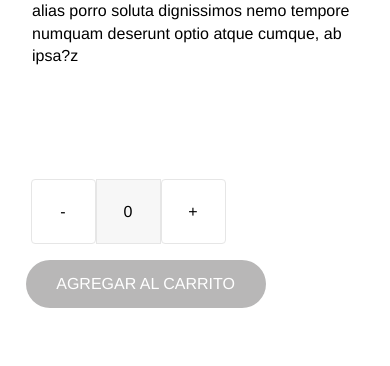
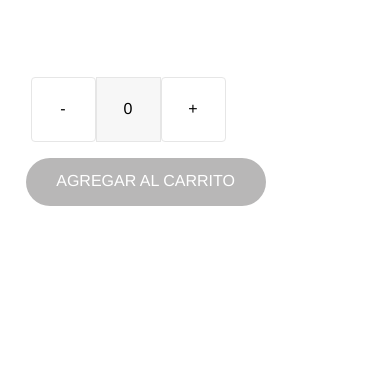
Before and after one commit to camilobeta1998/tiendaonline, a React (Create React App) app: page /detail/1 in a window 390 px wide. Shown: the part 788-1154 px from the top of the page. Built offline with nearby package versions, Linux system fonts and the light colour scheme.

Commit message:
se arreglo unos errores en el css

```diff
--- a/src/styles/estilosMain/estilosItemDetail/_itemDetail.scss
+++ b/src/styles/estilosMain/estilosItemDetail/_itemDetail.scss
@@ -10,9 +10,8 @@
     @media only screen and (max-width:960px){
         height: 100vh;
     }
-
-    @media only screen and (max-width:460px){
-        height: 150vh;
+    @media only screen and (max-width:480px){
+        height: 140vh;
     }
 
     .imagen-detalle-contenedor{
@@ -25,12 +24,18 @@
         transition: all 500ms ease;
         @media only screen and (max-width:960px){
             height: 26em;
+            overflow: hidden;
+            transition: all 500ms ease;
             position: relative;
             top: 25px;
         }
-
         @media only screen and (max-width:480px){
-            width: 22em ;
+            height: 26em;
+            width: 22em;
+            overflow: hidden;
+            transition: all 500ms ease;
+            position: relative;
+            top: 25px;
         }
 
         img{
@@ -40,20 +45,21 @@
             &:hover{
                 transform: scale(1.2);
             }
+
         }
     }
 
     .detalle-contenedor{
         width: 50em;
-        height: 60%;
+        height: 100%;
         color: #000000;
         display: flex;
         flex-direction: column;
         justify-content: center;
-        position: relative;
-        top: 40px;
         @media only screen and (max-width:960px){
             justify-content: flex-start;
+            position: relative;
+            top: 40px;
         }
         .informacion-detallada{
             margin: 0 32px;
@@ -78,10 +84,7 @@
         .contenedor-contador{
             margin-top: 20px;
             @media only screen and (max-width:960px){
-                margin-top: 120px;
-            }
-            @media only screen and (max-width:480px){
-                margin-top: 150px;
+                margin-top: 10px;
             }
         }
     }
```
